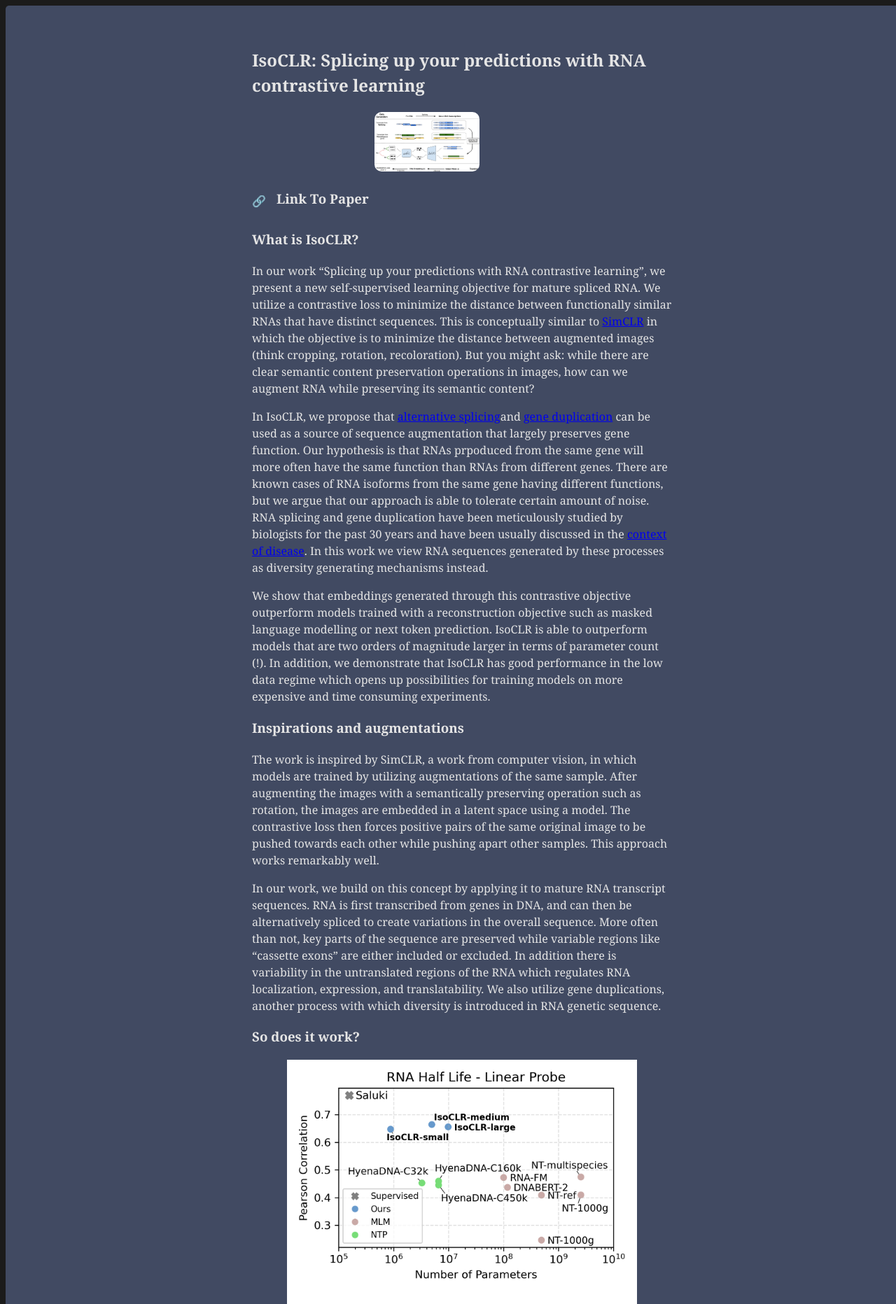
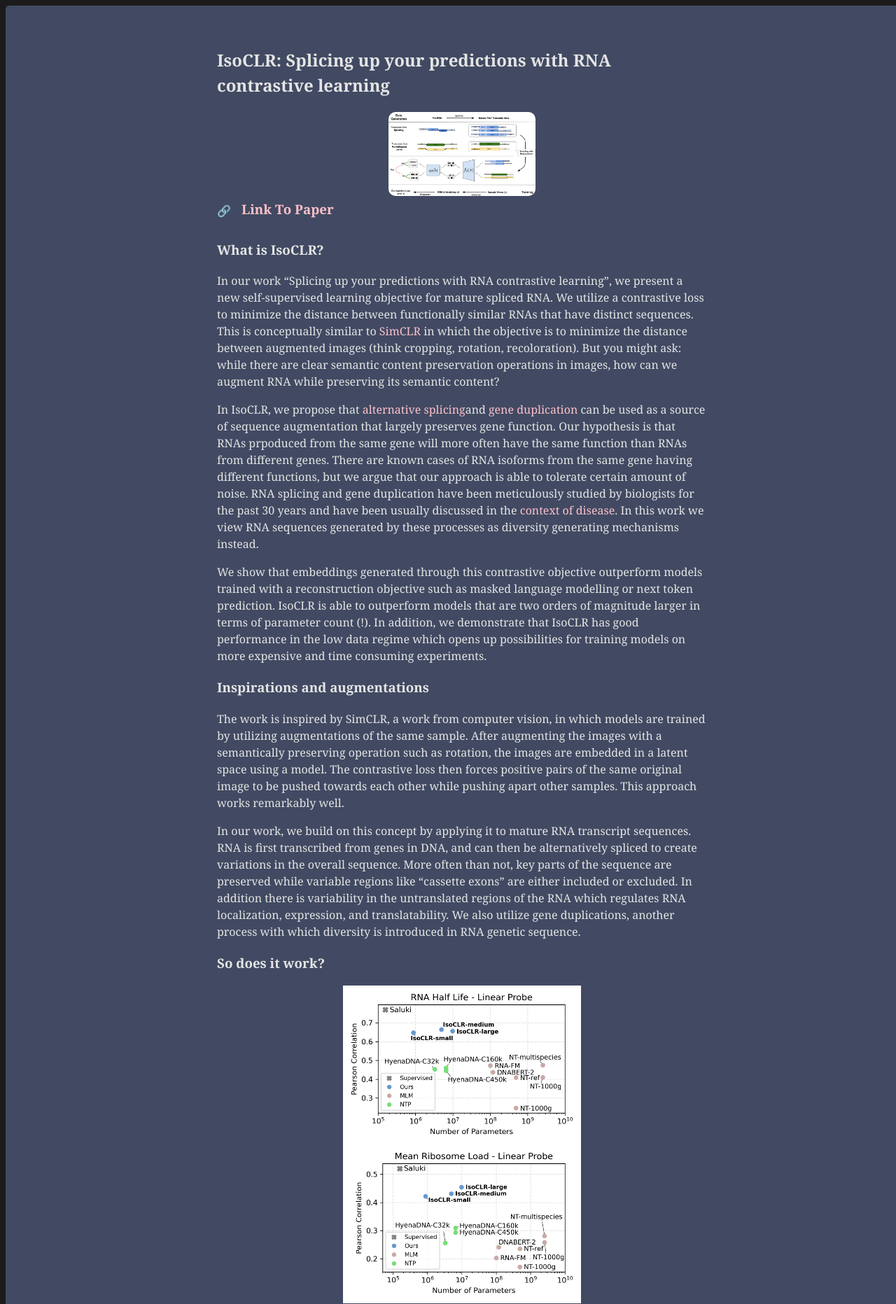
Before and after one commit to phil-fradkin/phil-fradkin.github.io, a Jekyll site: the page built from science/isoclr_2023.md, in a window 1280 px wide. Shown: the top 1863 px of the page at 70% size. Built offline with Jekyll 4.4.1, drawn with Linux system fonts in a browser that asks for light colours.

Commit message:
feat change width

```diff
--- a/css/main.css
+++ b/css/main.css
@@ -39,7 +39,7 @@ body {
 }
 
 .text-content {
-    max-width: 600px;
+    max-width: 700px;
     /* Maximum width for the text content */
     margin: 0 auto;
     /* Centers the text content horizontally */
@@ -132,7 +132,7 @@ body {
 }
 
 /* Media Query for Smaller Screens */
-@media (max-width: 600px) {
+@media (max-width: 700px) {
     .link-container a {
         flex-direction: column;
         /* Stacks image, header, and paragraph vertically */
--- a/science/isoclr_2023.md
+++ b/science/isoclr_2023.md
@@ -2,16 +2,36 @@
 layout: default
 title: IsoCLR
 ---
+<style>
+a:link {
+  color: pink;
+  background-color: transparent;
+  text-decoration: none;
+}
+a:visited {
+  color: pink;
+  background-color: transparent;
+  text-decoration: none;
+}
+a:hover {
+  color: red;
+  background-color: transparent;
+  text-decoration: underline;
+}
+a:active {
+  color: yellow;
+  background-color: transparent;
+  text-decoration: underline;
+}
+</style>
 
 ## IsoCLR: Splicing up your predictions with RNA contrastive learning
 
 
-<div class="large-image">
-    <div style="text-align: center;">
-        <a href="https://arxiv.org/abs/2310.08738">
-            <img src="../images/IsoClr_Figure_3.2 copy.png" alt="Image Alt Text" class="medium-image" style="max-width: 800px; height: auto; margin: 0 10px;">
-        </a>
-    </div>
+<div style="text-align: center;">
+    <a href="https://arxiv.org/abs/2310.08738">
+        <img src="../images/IsoClr_Figure_3.2 copy.png" alt="Image Alt Text" class="medium-image" style="max-width: 800px; height: auto; margin: 0 10px;">
+    </a>
 </div>
 
 
@@ -48,8 +68,8 @@ In our work, we build on this concept by applying it to mature RNA transcript se
 ### So does it work?
 
 <div style="text-align: center;">
-    <img src="../images/human_hl.png" style="max-width: 500px; height: auto; margin: 0 10px;">
-    <img src="../images/human_mrl.png" style="max-width: 500px; height: auto; margin: 0 10px;">
+    <img src="../images/human_hl.png" style="max-width: 340; height: auto; margin: 0 10px;">
+    <img src="../images/human_mrl.png" style="max-width: 340; height: auto; margin: 0 10px;">
 </div>
 
 Yes! We evaluated the model on two RNA regulatory processes that regulate protein production: RNA half-life and mean ribosome load. We focused our evaluation on linear probing to compare the quality of the representation against other self-supervised methods. We find that IsoCLR consistently outperformed methods that use a reconstruction objective like masked language modeling and next token prediction. We evaluate against a variety of methods that were trained on human and genomes of other species.
@@ -65,9 +85,9 @@ To validate that the latent representations learn semantically meaningful inform
 
 
 <div style="text-align: center;">
-    <img src="../images/CellularComponents_t_sne_top_3_go_root_terms_50 copy.png" style="max-width: 300px; height: auto; margin: 0 10px;">
-    <img src="../images/BiologicalProcess_t_sne_top_3_go_root_terms_10 copy.png" style="max-width: 300px; height: auto; margin: 0 10px;">
-    <img src="../images/MolecularFunction_t_sne_top_3_go_root_terms_10%20copy.png" style="max-width: 300px; height: auto; margin: 0 10px;">
+    <img src="../images/CellularComponents_t_sne_top_3_go_root_terms_50 copy.png" style="max-width: 200px; height: auto; margin: 0 10px;">
+    <img src="../images/BiologicalProcess_t_sne_top_3_go_root_terms_10 copy.png" style="max-width: 200px; height: auto; margin: 0 10px;">
+    <img src="../images/MolecularFunction_t_sne_top_3_go_root_terms_10%20copy.png" style="max-width: 200px; height: auto; margin: 0 10px;">
 </div>
 
 
```
